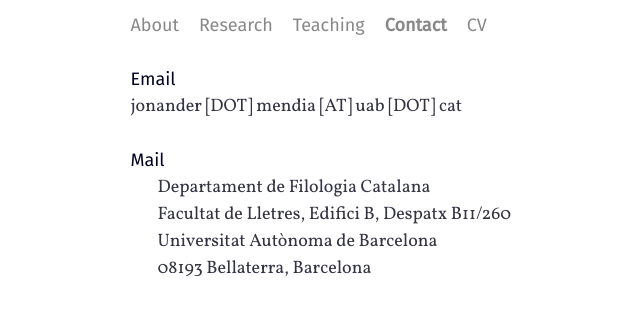
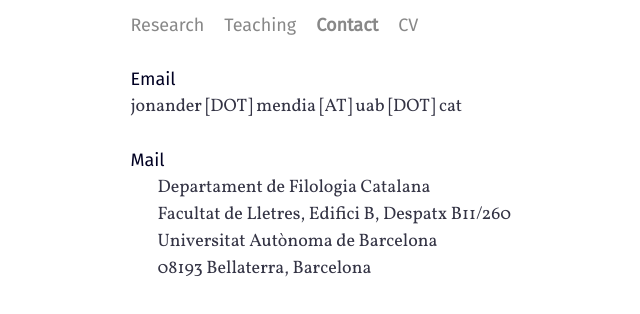
Before and after one commit to jamendia/jamendia.github.io, a plain HTML site: page contact.html in a window 1280 px wide. Shown: the whole page, without its empty margins (122-762 px from the left). Drawn offline with Linux system fonts and the light colour scheme.

Commit message:
fix about

```diff
--- a/contact.html
+++ b/contact.html
@@ -11,7 +11,7 @@
 		<div class="center-wrapper">
 			<div id="navigation">
 				<ul class="tabbed">
-					<li><a href="http://jamendia.github.io/about.html">About</a></li>
+					<!--<li><a href="http://jamendia.github.io/about.html">About</a></li>-->
 					<li><a href="http://jamendia.github.io/research.html">Research</a></li>
 					<li><a href="http://jamendia.github.io/teaching.html">Teaching</a></li>
 					<li class="current-tab"><a href="http://jamendia.github.io/contact.html">Contact</a></li>
```
Also changed, not shown: index.html (+1 -1 lines), research.html (+1 -1 lines), teaching.html (+1 -1 lines).
